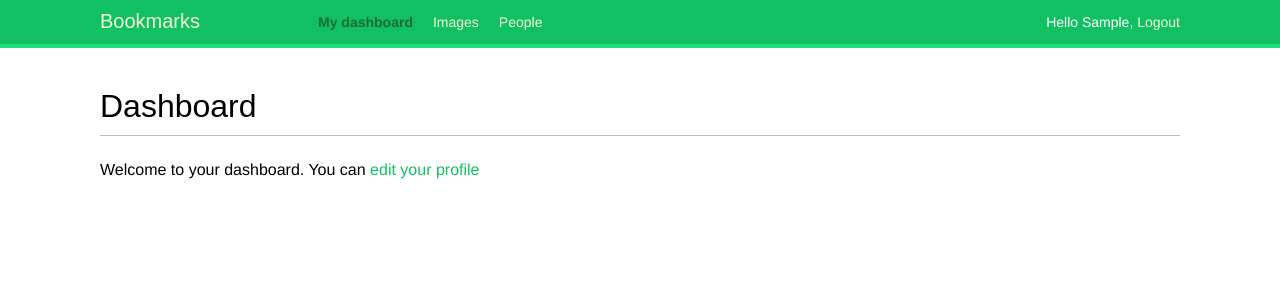
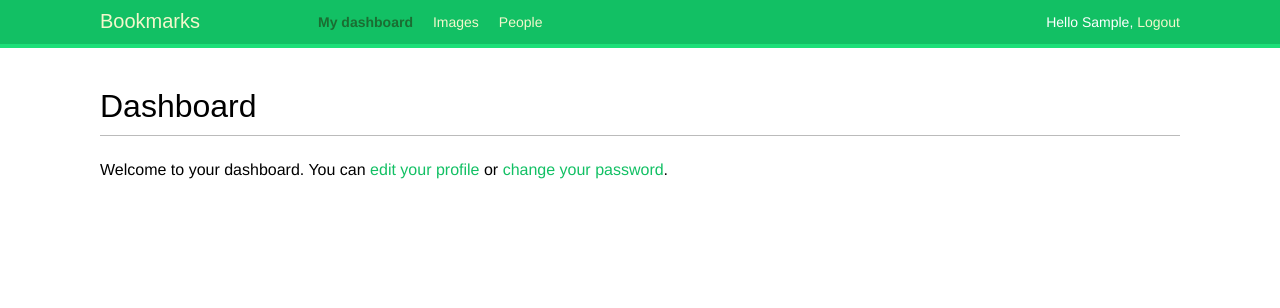
Before and after one commit to ArtemGrom/project_social_network, a Django app: page /account/ in a window 1280 px wide. Shown: the top 308 px of the page. Run offline with Django 4.2, Linux system fonts and the light colour scheme; the visitor is signed in with stand-in values (Sample User, id 1); some libraries are stand-ins or nearby versions; some web fonts are replaced.

Commit message:
change dashboard.html add change password

```diff
--- a/account/templates/account/dashboard.html
+++ b/account/templates/account/dashboard.html
@@ -3,6 +3,7 @@
 {% block content %}
   <h1>Dashboard</h1>
   <p>Welcome to your dashboard.
-    You can <a href="{% url 'edit' %}">edit your profile</a>
+    You can <a href="{% url "edit" %}">edit your profile</a> or
+    <a href="{% url "password_change" %}">change your password</a>.
   </p>
 {% endblock %}
```
